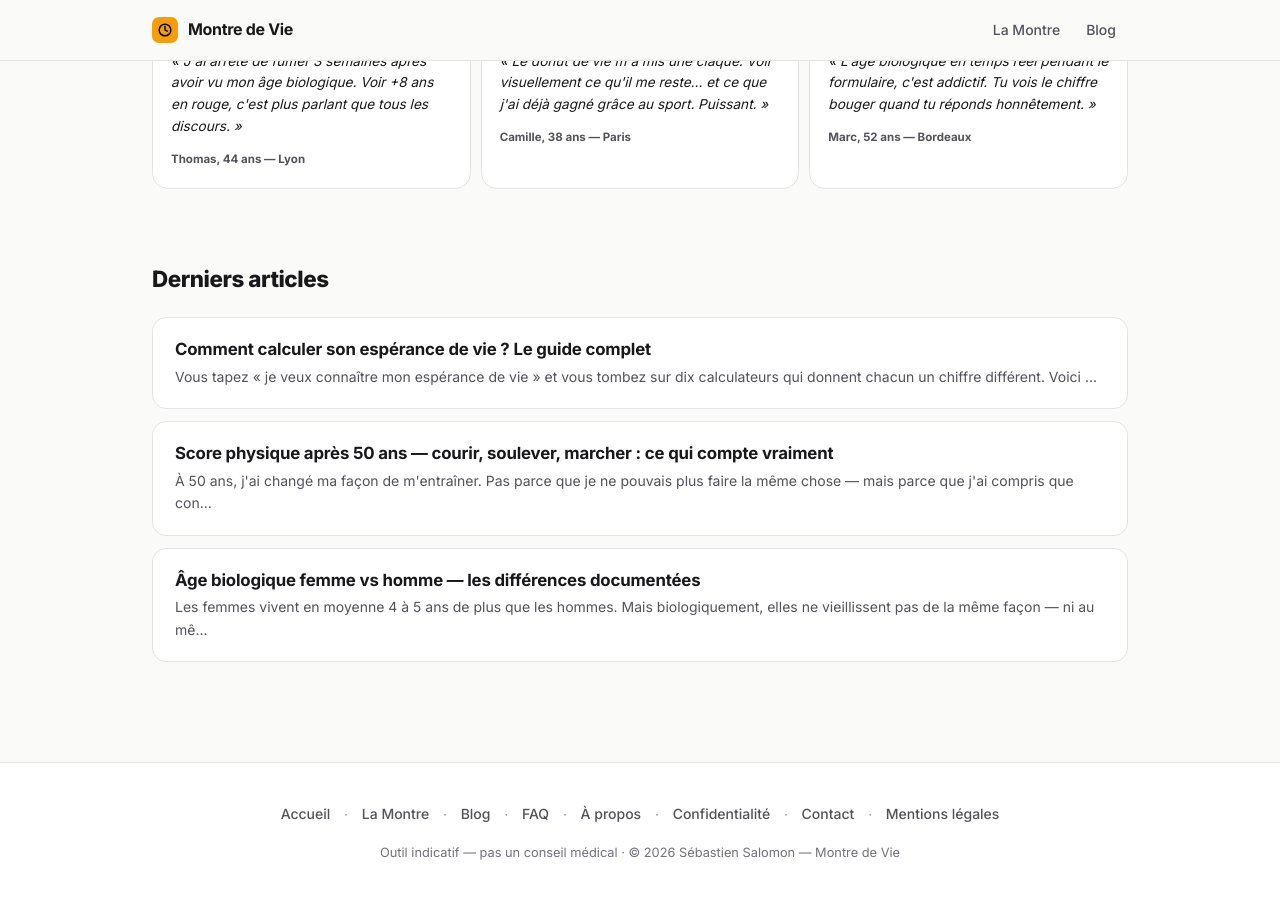
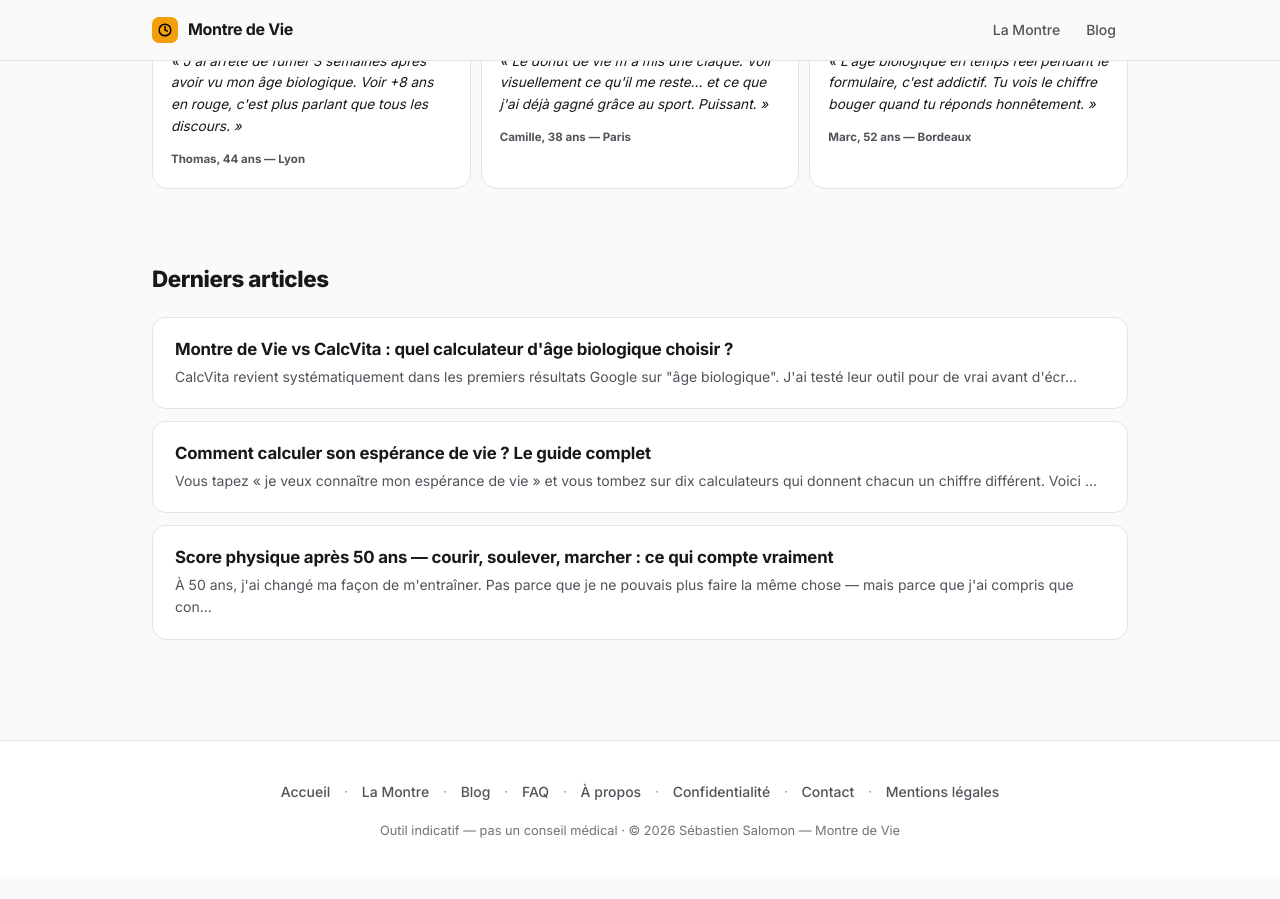
Before and after one commit to SebRunNature/memento-mori, a Jekyll site: the page built from index.html, in a window 1280 px wide and 900 px high, scrolled down 2588 px. Built offline with Jekyll 4.4.1, drawn with Linux system fonts in a browser that asks for light colours; after the commit the page ends 3465 px from its top, so only the background shows below that.

Commit message:
Nouvel article : Montre de Vie vs CalcVita
Comparaison honnête entre Montre de Vie et CalcVita, le concurrent le
plus récurrent sur les recherches Google "âge biologique" (confirmé
sur 4 requêtes différentes par Sébastien). Reconnaît ce que CalcVita
fait bien (zéro friction, large catalogue de calculateurs santé,
widget intégrable) et ce que Montre de Vie fait différemment
(espérance de vie + âge biologique ensemble, décompte en temps réel,
suivi dans le temps, sans publicité).

Les faits sur CalcVita (méthode des 3 horloges, 12 indicateurs,
gratuit sans compte, nombreux autres calculateurs, publicités) sont
tirés d'un test réel effectué par Sébastien sur le site, pas devinés.

Maillage interne : lié depuis le pilier /blog/age-biologique/ et
l'article "comment connaître son âge biologique".

Dépend de la branche fix-missing-component-styles (PR #11) pour le
style des encarts callout/sources/faq-item/further-reading.

Co-Authored-By: Claude Sonnet 5 <noreply@anthropic.com>
Claude-Session: https://claude.ai/code/session_015W6BgPvkb1TiApwM2KkaRT

```diff
--- a/_posts/2026-06-01-comment-connaitre-son-age-biologique.html
+++ b/_posts/2026-06-01-comment-connaitre-son-age-biologique.html
@@ -154,6 +154,7 @@ author: Sébastien Salomon
     <ul>
       <li><a href="/score-de-vie/"><strong>Score de Vie : qu'est-ce que c'est et comment le calculer ?</strong></a> — le concept, les composantes, les zones d'interprétation.</li>
       <li><a href="/blog/age-biologique/"><strong>Âge biologique : définition, calcul et comment le réduire</strong></a> — le guide complet.</li>
+      <li><a href="/blog/2026/10/12/montre-de-vie-vs-calcvita/"><strong>Montre de Vie vs CalcVita</strong></a> — comparaison honnête entre deux calculateurs gratuits d'âge biologique.</li>
       <li><a href="/blog/2026/05/17/age-biologique-luxembourg-importe-plus-age-chronologique/"><strong>Pourquoi l'âge biologique importe plus que l'âge chronologique</strong></a> — le cas luxembourgeois.</li>
       <li><a href="/blog/age-biologique-vs-age-chronologique/"><strong>Âge biologique vs âge chronologique — quelle différence ?</strong></a></li>
       <li><a href="/blog/phenoage-algorithme-age-biologique/"><strong>PhenoAge — l'algorithme derrière le calcul</strong></a></li>
--- /dev/null
+++ b/_posts/2026-10-12-montre-de-vie-vs-calcvita.html
@@ -0,0 +1,145 @@
+---
+layout: post
+title: "Montre de Vie vs CalcVita : quel calculateur d'âge biologique choisir ?"
+description: "Comparaison honnête entre Montre de Vie et CalcVita, deux calculateurs gratuits d'âge biologique : méthode de calcul, fonctionnalités, ce que chacun fait mieux."
+excerpt: "CalcVita revient systématiquement dans les premiers résultats Google sur \"âge biologique\". J'ai testé leur outil pour de vrai avant d'écrire cet article. Voici ce qu'il fait bien, ce que Montre de Vie fait différemment, et lequel choisir selon ce que tu cherches."
+date: 2026-10-12
+author: Sébastien Salomon
+---
+
+<a class="back-link" href="/blog/">← Retour au blog</a>
+
+<article>
+
+  <h1>Montre de Vie vs CalcVita : quel calculateur d'âge biologique choisir ?</h1>
+  <div class="post-meta"><time datetime="2026-10-12">12 octobre 2026</time> &nbsp;·&nbsp; Sébastien Salomon &nbsp;·&nbsp; 9 min de lecture</div>
+
+  <p>En cherchant "âge biologique calculateur" sur Google, un nom revient presque à chaque fois dans les premiers résultats : <strong>CalcVita</strong>. J'ai testé leur outil moi-même avant d'écrire cet article — pas question de comparer sur la base de suppositions. Voici ce qu'il fait, ce que Montre de Vie fait différemment, et surtout lequel utiliser selon ce que tu cherches.</p>
+
+  <p>Je ne vais pas prétendre que Montre de Vie est meilleur sur tout. Ce n'est pas vrai, et ce ne serait pas honnête. Les deux outils ne répondent pas exactement au même besoin.</p>
+
+  <h2>Les deux en un coup d'œil</h2>
+
+  <div class="vs-table-wrap">
+  <table class="vs-table">
+    <thead>
+      <tr><th>Critère</th><th>Montre de Vie</th><th>CalcVita</th></tr>
+    </thead>
+    <tbody>
+      <tr><td>Prix</td><td>Gratuit</td><td>Gratuit</td></tr>
+      <tr><td>Compte / email requis</td><td>Non — email optionnel pour un plan d'action</td><td>Non, jamais</td></tr>
+      <tr><td>Ce qui est calculé</td><td>Espérance de vie <strong>+</strong> âge biologique, dans un seul formulaire</td><td>Âge biologique uniquement</td></tr>
+      <tr><td>Méthode</td><td>Questionnaire mode de vie (+ biomarqueurs en option), inspiré de PhenoAge</td><td>3 "horloges" moyennées : morphologie, fonction, métabolisme</td></tr>
+      <tr><td>Décompte en temps réel</td><td>Oui — années/jours/heures/secondes</td><td>Non</td></tr>
+      <tr><td>Suivi dans le temps</td><td>Oui — historique et graphique d'évolution</td><td>Non vérifié</td></tr>
+      <tr><td>Publicités</td><td>Aucune</td><td>Oui, nombreuses</td></tr>
+      <tr><td>Autres outils sur le site</td><td>Aucun — un seul outil, approfondi</td><td>Une vingtaine de calculateurs santé (calories, hydratation, kéto, jeûne...)</td></tr>
+      <tr><td>Widget intégrable sur un autre site</td><td>Non</td><td>Oui — code iframe fourni</td></tr>
+      <tr><td>Contenu</td><td>Articles sourcés, méthodologie publique</td><td>Non vérifié en détail</td></tr>
+    </tbody>
+  </table>
+  </div>
+
+  <h2>Ce que CalcVita fait bien</h2>
+
+  <p>Trois choses m'ont semblé honnêtement réussies en testant leur outil :</p>
+
+  <div class="callout">
+    <strong>Aucune friction, jamais</strong>
+    Pas d'email, pas de compte, pas d'étape cachée — le résultat s'affiche immédiatement après le questionnaire. C'est la norme qu'on devrait attendre de tout calculateur gratuit, et ils la respectent sans exception.
+  </div>
+
+  <p>Le résultat est présenté en <strong>trois encarts distincts</strong> — morphologie, fonctionnalité, métabolisme — chacun avec son propre âge estimé et ses sous-indicateurs (rapport taille-hanches, équilibre, force, VO₂max estimée...). Visuellement, c'est clair et ça donne une impression de détail clinique.</p>
+
+  <p>Et le site propose une bonne vingtaine d'autres calculateurs santé — calories, hydratation, kéto, jeûne intermittent, tension artérielle, fonction rénale, demi-vie de la caféine, allure de course. Si tu cherches un calculateur santé générique quel qu'il soit, il y a de bonnes chances que CalcVita l'ait déjà fait.</p>
+
+  <h2>Comment CalcVita calcule ton âge biologique</h2>
+
+  <p>D'après ce que j'ai pu vérifier, le calcul triangule trois "horloges" biologiques indépendantes, moyennées pour donner un âge global :</p>
+
+  <ul>
+    <li><strong>Morphologie</strong> — IMC, rapport taille-hanches, pourcentage de masse grasse estimé</li>
+    <li><strong>Fonctionnalité</strong> — test d'équilibre sur une jambe, test assis-debout (force)</li>
+    <li><strong>Métabolisme</strong> — VO₂max estimée à partir de la fréquence cardiaque au repos, de l'âge, du sexe et du niveau d'activité</li>
+  </ul>
+
+  <p>C'est une approche fonctionnelle plutôt que biochimique — aucun biomarqueur sanguin n'entre dans le calcul, contrairement aux modèles type PhenoAge. Le site le reconnaît lui-même : son résultat est une estimation indicative utile pour repérer des tendances, pas un substitut aux horloges épigénétiques cliniques.</p>
+
+  <h2>Ce que Montre de Vie fait différemment</h2>
+
+  <p>La différence la plus structurante : Montre de Vie ne calcule pas que l'âge biologique. Un seul formulaire donne <strong>deux chiffres</strong> — ton espérance de vie estimée (basée sur les grandes études épidémiologiques) et ton âge biologique (inspiré du modèle PhenoAge, pondéré par tes habitudes et, si tu les as, tes biomarqueurs sanguins). Les deux se répondent : l'un dit combien de temps, l'autre dit à quelle vitesse tu l'utilises.</p>
+
+  <p>Et à partir de ces deux chiffres, le site affiche un <strong>décompte en temps réel</strong> — années, jours, heures, secondes — qui tourne pendant que tu lis. C'est délibérément plus confrontant que trois encarts statiques. L'idée n'est pas de créer de l'anxiété, c'est de rendre le temps concret.</p>
+
+  <div class="callout">
+    <strong>Pas de comparaison sur tout</strong>
+    CalcVita a un widget à intégrer sur un autre site et une vingtaine de calculateurs santé en plus de l'âge biologique — Montre de Vie n'a ni l'un ni l'autre, par choix : un seul outil, approfondi, plutôt qu'un portail de calculateurs génériques.
+  </div>
+
+  <p>Le reste de la différence est dans les détails : aucune publicité, un historique qui garde trace de ton évolution dans le temps, et des pages <a href="/methodologie/">méthodologie</a> et <a href="/sources/">sources</a> publiques qui détaillent exactement comment chaque chiffre est calculé.</p>
+
+  <h2>Quel outil choisir ?</h2>
+
+  <p>Si tu veux un calculateur rapide, sans jamais rien saisir d'autre qu'un chiffre, et que tu es aussi intéressé par d'autres calculateurs santé (calories, hydratation, etc.) — CalcVita fait le travail, gratuitement et sans friction.</p>
+
+  <p>Si tu veux voir ton espérance de vie <strong>et</strong> ton âge biologique ensemble, suivre leur évolution dans le temps, et repartir avec un plan d'action concret plutôt qu'un chiffre isolé — c'est exactement ce pour quoi Montre de Vie a été conçu.</p>
+
+  <div class="cta-montre">
+    <p>Calcule ton espérance de vie et ton âge biologique en un seul formulaire — gratuit, sans publicité.</p>
+    <a href="/montre/">⏱ Lancer la Montre de Vie</a>
+  </div>
+
+  <h2>Pour aller plus loin sur le blog</h2>
+
+  <div class="further-reading">
+    <p>📖 Lectures complémentaires</p>
+    <ul>
+      <li><a href="/methodologie/"><strong>Méthodologie</strong></a> — comment Montre de Vie calcule ton espérance de vie et ton âge biologique, en détail.</li>
+      <li><a href="/blog/2026/06/01/comment-connaitre-son-age-biologique/"><strong>Comment connaître son âge biologique</strong></a> — les méthodes disponibles, horloge épigénétique, PhenoAge, tests fonctionnels.</li>
+      <li><a href="/blog/age-biologique/"><strong>Âge biologique : définition, calcul et comment le réduire</strong></a> — le guide complet.</li>
+    </ul>
+  </div>
+
+  <h2>❓ Questions fréquentes</h2>
+
+  <div class="faq-item">
+    <h3 class="faq-q">CalcVita et Montre de Vie donnent-ils le même résultat ?</h3>
+    <div class="faq-a">Non, et c'est normal — les deux outils utilisent des méthodes différentes. CalcVita moyenne trois mesures fonctionnelles (morphologie, équilibre/force, VO₂max estimée). Montre de Vie s'appuie sur un questionnaire de mode de vie pondéré façon PhenoAge, enrichi par tes biomarqueurs sanguins si tu les renseignes. Deux approches légitimes, deux résultats qui peuvent diverger de quelques années.</div>
+  </div>
+
+  <div class="faq-item">
+    <h3 class="faq-q">Lequel est le plus précis ?</h3>
+    <div class="faq-a">Aucun des deux ne remplace une horloge épigénétique clinique (test sanguin ou salivaire analysé en laboratoire), qui reste la méthode la plus précise mais coûte généralement plusieurs centaines d'euros. Les deux outils sont des estimations indicatives basées sur des facteurs indirects — utiles pour suivre une tendance, pas pour un diagnostic.</div>
+  </div>
+
+  <div class="faq-item">
+    <h3 class="faq-q">CalcVita est-il gratuit sans piège ?</h3>
+    <div class="faq-a">D'après mon test, oui — aucun compte, aucun email, aucune étape payante cachée pour voir le résultat de l'âge biologique. Le site affiche des publicités, ce qui est son modèle économique.</div>
+  </div>
+
+  <div class="disclaimer">
+    ⚠️ Avertissement<br>
+    Cet article compare deux outils gratuits d'estimation de l'âge biologique à visée informative. Aucun des deux ne constitue un diagnostic médical. Les informations sur CalcVita reflètent un test réalisé en octobre 2026 et peuvent évoluer si l'outil change.
+  </div>
+
+  <div class="sources">
+    <p>📚 Sources</p>
+    <ul>
+      <li><a href="https://calcvita.com/fr/calculatrices/age-biologique" target="_blank">CalcVita — Calculateur d'âge biologique (testé en octobre 2026)</a></li>
+      <li><a href="https://doi.org/10.18632/aging.101414" target="_blank">Levine ME et al. — An epigenetic biomarker of aging for lifespan and healthspan. <em>Aging</em>, 2018 (PhenoAge)</a></li>
+      <li><a href="/methodologie/">Montre de Vie — Méthodologie scientifique</a></li>
+    </ul>
+  </div>
+
+</article>
+
+<style>
+  .vs-table-wrap{overflow-x:auto;margin:24px 0}
+  .vs-table{width:100%;border-collapse:collapse;font-size:.88rem}
+  .vs-table th{background:var(--surface2);padding:12px 14px;text-align:left;font-weight:700;
+    color:var(--text);border-bottom:2px solid var(--border)}
+  .vs-table th:first-child{width:38%}
+  .vs-table td{padding:11px 14px;border-bottom:1px solid var(--border);color:rgba(24,24,27,.85)}
+  .vs-table tbody tr td:first-child{font-weight:600;color:var(--muted)}
+  .vs-table tbody tr td:nth-child(2){color:var(--amber-dk);font-weight:600}
+</style>
--- a/blog/age-biologique/index.html
+++ b/blog/age-biologique/index.html
@@ -384,6 +384,7 @@ last_modified_at: 2026-08-30
   <ul>
     <li><a href="/blog/2026/06/01/comment-connaitre-son-age-biologique/"><strong>Comment connaître son âge biologique</strong></a> — les méthodes disponibles : horloge épigénétique, PhenoAge, tests fonctionnels.</li>
     <li><a href="/blog/2026/06/03/calculateur-age-biologique-comment-ca-marche/"><strong>Calculateur d'âge biologique : comment ça marche</strong></a> — le détail de l'algorithme derrière l'outil.</li>
+    <li><a href="/blog/2026/10/12/montre-de-vie-vs-calcvita/"><strong>Montre de Vie vs CalcVita</strong></a> — comparaison honnête entre deux calculateurs gratuits d'âge biologique.</li>
   </ul>
 </div>
 
```
